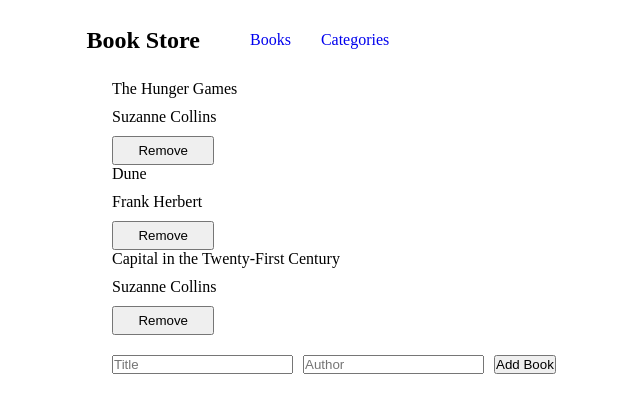
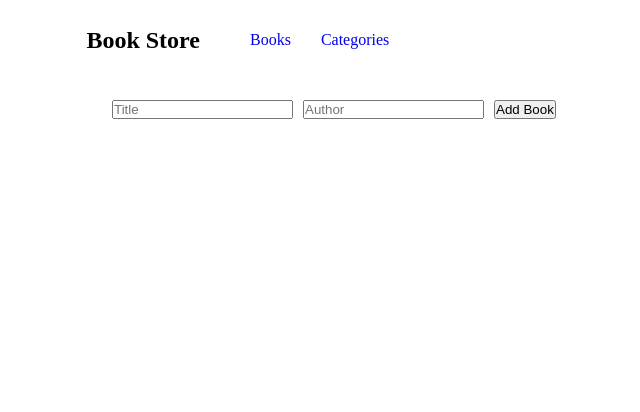
Before and after one commit to batoorsohail/book-store, a React (Create React App) app: page / in a window 1280 px wide. Shown: the top 412 px of the page, without its empty margins (16-656 px from the left). Built offline with nearby package versions, Linux system fonts and the light colour scheme.

Commit message:
Use Redux in React

```diff
--- a/package.json
+++ b/package.json
@@ -13,6 +13,8 @@
     "react-redux": "^8.0.5",
     "react-router-dom": "^6.8.2",
     "react-scripts": "5.0.1",
+    "react-uuid": "^2.0.0",
+    "uuid": "^9.0.0",
     "web-vitals": "^2.1.4"
   },
   "scripts": {
--- a/src/components/Book.js
+++ b/src/components/Book.js
@@ -1,16 +1,28 @@
 import PropTypes from 'prop-types';
+import { useDispatch } from 'react-redux';
+import { removeBook } from '../redux/books/booksSlice';
 
-const Book = ({ title, author }) => (
-  <div className="book-card">
-    <p>{title}</p>
-    <p>{author}</p>
-    <button type="button" className="remove-btn">Remove</button>
-  </div>
-);
+const Book = ({ title, author, id }) => {
+  const dispatch = useDispatch();
+
+  const onRemoveBook = (e) => {
+    const { id } = e.target.dataset;
+    dispatch(removeBook(id));
+  };
+
+  return (
+    <div className="book-card">
+      <p>{title}</p>
+      <p>{author}</p>
+      <button type="button" data-id={id} className="remove-btn" onClick={onRemoveBook}>Remove</button>
+    </div>
+  );
+};
 
 Book.propTypes = {
   title: PropTypes.string.isRequired,
   author: PropTypes.string.isRequired,
+  id: PropTypes.string.isRequired,
 };
 
 export default Book;
--- a/src/components/Form.js
+++ b/src/components/Form.js
@@ -1,14 +1,44 @@
-import React from 'react';
+import React, { useState } from 'react';
+import { v4 as uuidv4 } from 'uuid';
+import { useDispatch } from 'react-redux';
+import { addBook } from '../redux/books/booksSlice';
 import '../styles/Form.css';
 
-const Form = () => (
-  <div className="form-container">
-    <form className="form">
-      <input type="text" placeholder="Title" required />
-      <input type="text" placeholder="Author" required />
-      <button type="submit">Add Book</button>
-    </form>
-  </div>
-);
+const Form = () => {
+  const [title, setTitle] = useState('');
+  const [author, setAuthor] = useState('');
+  const dispatch = useDispatch();
+
+  const onTitleChange = (e) => {
+    setTitle(e.target.value);
+  };
+
+  const onAuthorChange = (e) => {
+    setAuthor(e.target.value);
+  };
+
+  const submitHandler = (e) => {
+    e.preventDefault();
+    if (!title.trim() || !author.trim()) return;
+    const bookData = {
+      item_id: uuidv4(),
+      title,
+      author,
+    };
+    dispatch(addBook(bookData));
+    setTitle('');
+    setAuthor('');
+  };
+
+  return (
+    <div className="form-container">
+      <form className="form" onSubmit={submitHandler}>
+        <input type="text" placeholder="Title" onChange={onTitleChange} required />
+        <input type="text" placeholder="Author" onChange={onAuthorChange} required />
+        <button type="submit">Add Book</button>
+      </form>
+    </div>
+  );
+};
 
 export default Form;
--- a/src/pages/BookPage.js
+++ b/src/pages/BookPage.js
@@ -1,21 +1,25 @@
+import { useSelector } from 'react-redux';
 import Book from '../components/Book';
 import Form from '../components/Form';
 import '../styles/Book.css';
 
-const BookPage = () => (
+const BookPage = () => {
+  const { books } = useSelector((state) => state.books);
+
+  return (
     <div>
       <ul>
-      <li className="book-card-container">
-        <Book title="The Hunger Games" author="Suzanne Collins" />
-      </li>
-      <li className="book-card-container">
-        <Book title="Dune" author="Frank Herbert" />
-      </li>
-      <li className="book-card-container">
-        <Book title="Capital in the Twenty-First Century" author="Suzanne Collins" />
-      </li>
+        {books.map((bk) => (
+          <Book
+            key={bk.item_id}
+            title={bk.title}
+            author={bk.author}
+            id={bk.item_id}
+          />
+        ))}
       </ul>
       <Form />
     </div>
   );
+};
 export default BookPage;
--- a/src/styles/Book.css
+++ b/src/styles/Book.css
@@ -1,8 +1,3 @@
-.book-card-container {
-  display: flex;
-  justify-content: center;
-}
-
 .book-card {
   display: flex;
   flex-direction: column;
```
Also changed, not shown: 1 other file (tests, documents, lock files or other folders). Lines whose indentation alone changed are shown as unchanged.
